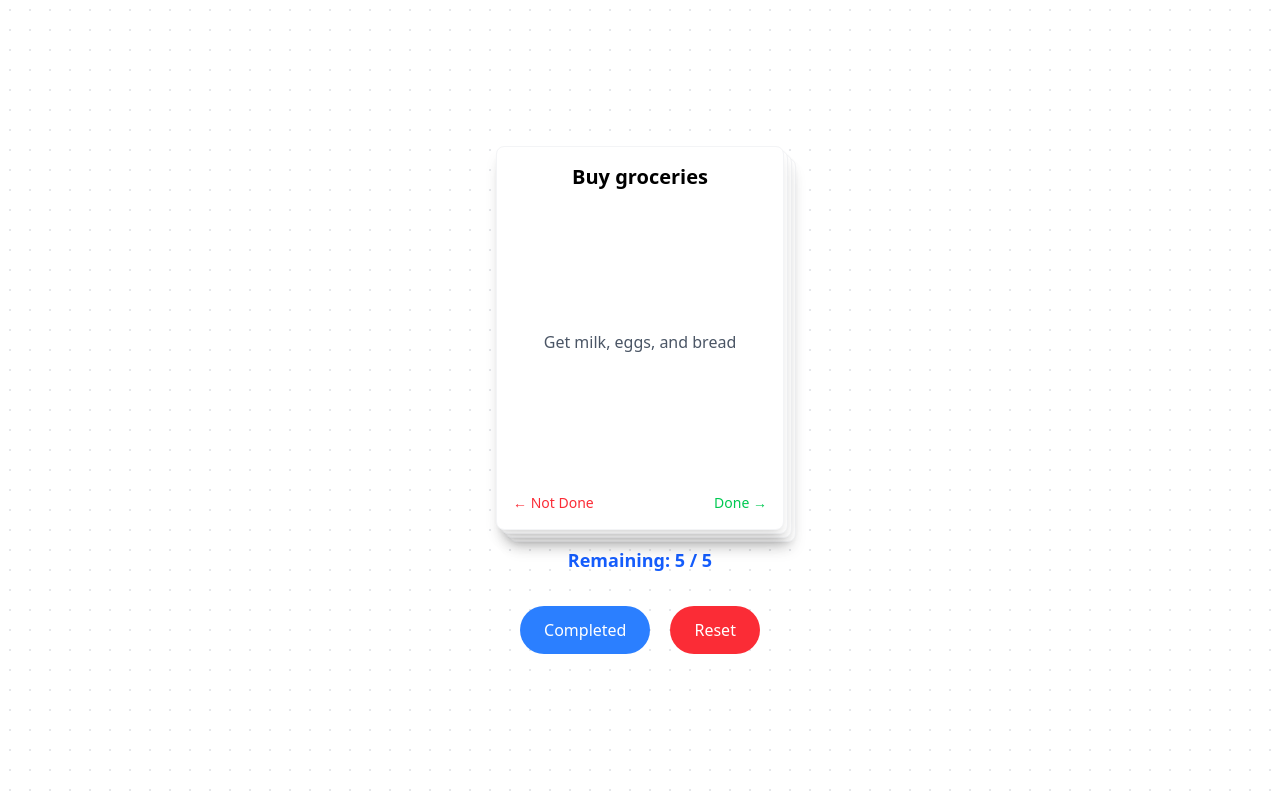
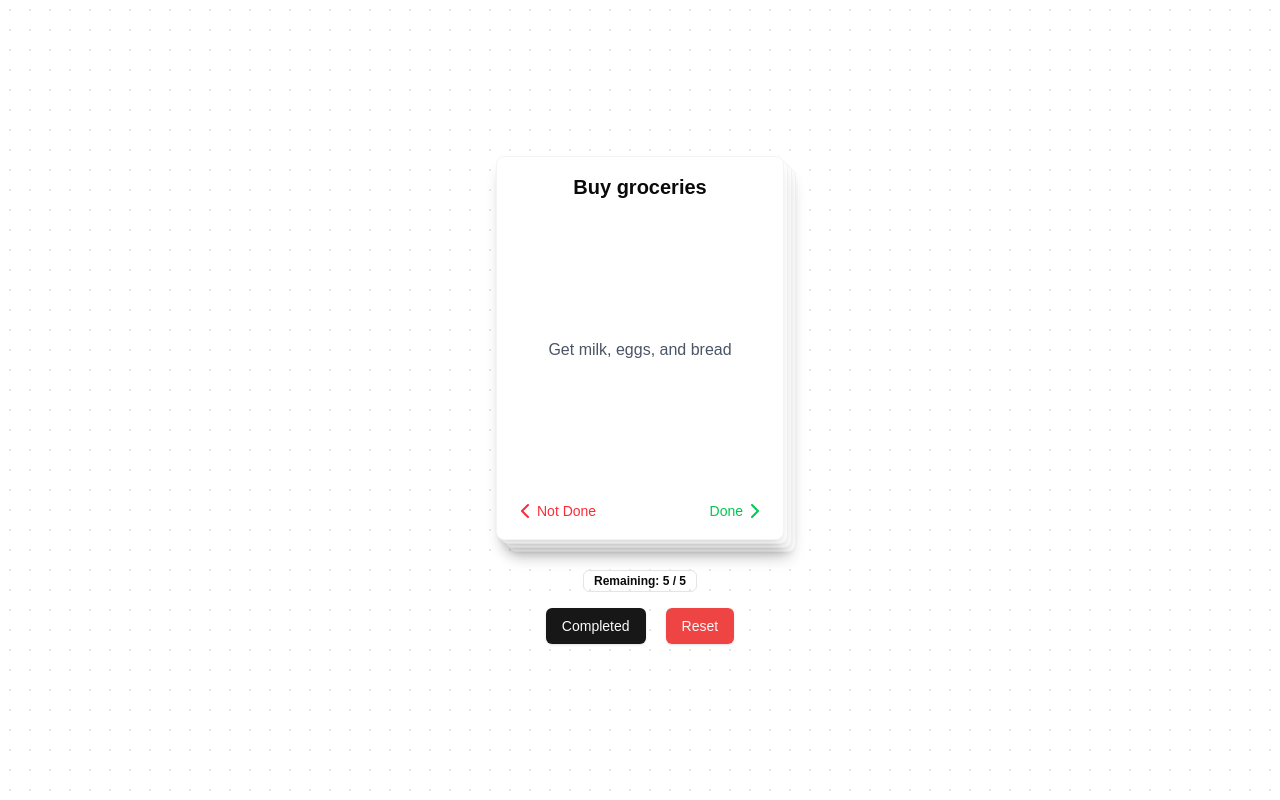
Before and after one commit to benborla/swipe-todo, a React (Vite) app: page / in a window 1280 px wide. Built offline with nearby package versions, Linux system fonts and the light colour scheme.

Commit message:
ui updates, upgraded shadcn to work on tailwind v4

```diff
--- a/package.json
+++ b/package.json
@@ -10,6 +10,7 @@
     "preview": "vite preview"
   },
   "dependencies": {
+    "@radix-ui/react-label": "^2.1.1",
     "@radix-ui/react-slot": "^1.1.1",
     "@react-spring/web": "^9.7.5",
     "@tailwindcss/vite": "^4.0.0",
--- a/src/App.css
+++ b/src/App.css
@@ -1,49 +1,171 @@
-@import "tailwindcss"
+@import 'tailwindcss';
+
+@plugin 'tailwindcss-animate';
+
+@custom-variant dark (&:is(.dark *));
+
+@theme {
+  --color-background: hsl(var(--background));
+  --color-foreground: hsl(var(--foreground));
+
+  --color-card: hsl(var(--card));
+  --color-card-foreground: hsl(var(--card-foreground));
+
+  --color-popover: hsl(var(--popover));
+  --color-popover-foreground: hsl(var(--popover-foreground));
+
+  --color-primary: hsl(var(--primary));
+  --color-primary-foreground: hsl(var(--primary-foreground));
+
+  --color-secondary: hsl(var(--secondary));
+  --color-secondary-foreground: hsl(var(--secondary-foreground));
+
+  --color-muted: hsl(var(--muted));
+  --color-muted-foreground: hsl(var(--muted-foreground));
+
+  --color-accent: hsl(var(--accent));
+  --color-accent-foreground: hsl(var(--accent-foreground));
+
+  --color-destructive: hsl(var(--destructive));
+  --color-destructive-foreground: hsl(var(--destructive-foreground));
+
+  --color-border: hsl(var(--border));
+  --color-input: hsl(var(--input));
+  --color-ring: hsl(var(--ring));
+
+  --color-chart-1: hsl(var(--chart-1));
+  --color-chart-2: hsl(var(--chart-2));
+  --color-chart-3: hsl(var(--chart-3));
+  --color-chart-4: hsl(var(--chart-4));
+  --color-chart-5: hsl(var(--chart-5));
+
+  --color-sidebar: hsl(var(--sidebar-background));
+  --color-sidebar-foreground: hsl(var(--sidebar-foreground));
+  --color-sidebar-primary: hsl(var(--sidebar-primary));
+  --color-sidebar-primary-foreground: hsl(var(--sidebar-primary-foreground));
+  --color-sidebar-accent: hsl(var(--sidebar-accent));
+  --color-sidebar-accent-foreground: hsl(var(--sidebar-accent-foreground));
+  --color-sidebar-border: hsl(var(--sidebar-border));
+  --color-sidebar-ring: hsl(var(--sidebar-ring));
+
+  --radius-lg: var(--radius);
+  --radius-md: calc(var(--radius) - 2px);
+  --radius-sm: calc(var(--radius) - 4px);
+
+  --animate-accordion-down: accordion-down 0.2s ease-out;
+  --animate-accordion-up: accordion-up 0.2s ease-out;
+
+  @keyframes accordion-down {
+    from {
+      height: 0;
+    }
+    to {
+      height: var(--radix-accordion-content-height);
+    }
+  }
+  @keyframes accordion-up {
+    from {
+      height: var(--radix-accordion-content-height);
+    }
+    to {
+      height: 0;
+    }
+  }
+}
+
+/*
+  The default border color has changed to `currentColor` in Tailwind CSS v4,
+  so we've added these compatibility styles to make sure everything still
+  looks the same as it did with Tailwind CSS v3.
+
+  If we ever want to remove these styles, we need to add an explicit border
+  color utility to any element that depends on these defaults.
+*/
+@layer base {
+  *,
+  ::after,
+  ::before,
+  ::backdrop,
+  ::file-selector-button {
+    border-color: var(--color-gray-200, currentColor);
+  }
+}
+
+@layer utilities {
+  body {
+    font-family: Arial, Helvetica, sans-serif;
+  }
+}
 
 @layer base {
   :root {
     --background: 0 0% 100%;
-    --foreground: 222.2 47.4% 11.2%;
-    --muted: 210 40% 96.1%;
-    --muted-foreground: 215.4 16.3% 46.9%;
+    --foreground: 0 0% 3.9%;
+    --card: 0 0% 100%;
+    --card-foreground: 0 0% 3.9%;
     --popover: 0 0% 100%;
-    --popover-foreground: 222.2 47.4% 11.2%;
-    --border: 214.3 31.8% 91.4%;
-    --input: 214.3 31.8% 91.4%;
-    --card: 0 0% 100%;
-    --card-foreground: 222.2 47.4% 11.2%;
-    --primary: 222.2 47.4% 11.2%;
-    --primary-foreground: 210 40% 98%;
-    --secondary: 210 40% 96.1%;
-    --secondary-foreground: 222.2 47.4% 11.2%;
-    --accent: 210 40% 96.1%;
-    --accent-foreground: 222.2 47.4% 11.2%;
-    --destructive: 0 100% 50%;
-    --destructive-foreground: 210 40% 98%;
-    --ring: 215 20.2% 65.1%;
+    --popover-foreground: 0 0% 3.9%;
+    --primary: 0 0% 9%;
+    --primary-foreground: 0 0% 98%;
+    --secondary: 0 0% 96.1%;
+    --secondary-foreground: 0 0% 9%;
+    --muted: 0 0% 96.1%;
+    --muted-foreground: 0 0% 45.1%;
+    --accent: 0 0% 96.1%;
+    --accent-foreground: 0 0% 9%;
+    --destructive: 0 84.2% 60.2%;
+    --destructive-foreground: 0 0% 98%;
+    --border: 0 0% 89.8%;
+    --input: 0 0% 89.8%;
+    --ring: 0 0% 3.9%;
+    --chart-1: 12 76% 61%;
+    --chart-2: 173 58% 39%;
+    --chart-3: 197 37% 24%;
+    --chart-4: 43 74% 66%;
+    --chart-5: 27 87% 67%;
     --radius: 0.5rem;
+    --sidebar-background: 0 0% 98%;
+    --sidebar-foreground: 240 5.3% 26.1%;
+    --sidebar-primary: 240 5.9% 10%;
+    --sidebar-primary-foreground: 0 0% 98%;
+    --sidebar-accent: 240 4.8% 95.9%;
+    --sidebar-accent-foreground: 240 5.9% 10%;
+    --sidebar-border: 220 13% 91%;
+    --sidebar-ring: 217.2 91.2% 59.8%;
   }
-
   .dark {
-    --background: 224 71% 4%;
-    --foreground: 213 31% 91%;
-    --muted: 223 47% 11%;
-    --muted-foreground: 215.4 16.3% 56.9%;
-    --accent: 216 34% 17%;
-    --accent-foreground: 210 40% 98%;
-    --popover: 224 71% 4%;
-    --popover-foreground: 215 20.2% 65.1%;
-    --border: 216 34% 17%;
-    --input: 216 34% 17%;
-    --card: 224 71% 4%;
-    --card-foreground: 213 31% 91%;
-    --primary: 210 40% 98%;
-    --primary-foreground: 222.2 47.4% 1.2%;
-    --secondary: 222.2 47.4% 11.2%;
-    --secondary-foreground: 210 40% 98%;
-    --destructive: 0 63% 31%;
-    --destructive-foreground: 210 40% 98%;
-    --ring: 216 34% 17%;
+    --background: 0 0% 3.9%;
+    --foreground: 0 0% 98%;
+    --card: 0 0% 3.9%;
+    --card-foreground: 0 0% 98%;
+    --popover: 0 0% 3.9%;
+    --popover-foreground: 0 0% 98%;
+    --primary: 0 0% 98%;
+    --primary-foreground: 0 0% 9%;
+    --secondary: 0 0% 14.9%;
+    --secondary-foreground: 0 0% 98%;
+    --muted: 0 0% 14.9%;
+    --muted-foreground: 0 0% 63.9%;
+    --accent: 0 0% 14.9%;
+    --accent-foreground: 0 0% 98%;
+    --destructive: 0 62.8% 30.6%;
+    --destructive-foreground: 0 0% 98%;
+    --border: 0 0% 14.9%;
+    --input: 0 0% 14.9%;
+    --ring: 0 0% 83.1%;
+    --chart-1: 220 70% 50%;
+    --chart-2: 160 60% 45%;
+    --chart-3: 30 80% 55%;
+    --chart-4: 280 65% 60%;
+    --chart-5: 340 75% 55%;
+    --sidebar-background: 240 5.9% 10%;
+    --sidebar-foreground: 240 4.8% 95.9%;
+    --sidebar-primary: 224.3 76.3% 48%;
+    --sidebar-primary-foreground: 0 0% 100%;
+    --sidebar-accent: 240 3.7% 15.9%;
+    --sidebar-accent-foreground: 240 4.8% 95.9%;
+    --sidebar-border: 240 3.7% 15.9%;
+    --sidebar-ring: 217.2 91.2% 59.8%;
   }
 }
 
@@ -52,6 +174,6 @@
     @apply border-border;
   }
   body {
-    @apply font-sans antialiased bg-background text-foreground;
+    @apply bg-background text-foreground;
   }
 }
--- a/src/App.tsx
+++ b/src/App.tsx
@@ -1,3 +1,4 @@
+import './App.css'
 import type React from 'react'
 import { SwipeTodo } from '@/components/SwipeTodo'
 
--- a/src/components/SwipeTodo/index.tsx
+++ b/src/components/SwipeTodo/index.tsx
@@ -3,6 +3,9 @@ import { animated, useTransition } from 'react-spring'
 import { TodoCard } from '@/components/TodoCard'
 import { dummyTodos } from '@/data/dummy'
 import { Button } from '@/components/ui/button'
+import { Badge } from '@/components/ui/badge'
+import { Alert, AlertDescription, AlertTitle } from '@/components/ui/alert'
+import { TriangleAlertIcon } from 'lucide-react'
 
 export const SwipeTodo = () => {
   const [todos, setTodos] = useState<Todo[]>(dummyTodos)
@@ -49,6 +52,7 @@ export const SwipeTodo = () => {
     <div className="min-h-screen p-10 flex flex-col items-center justify-center">
       {!showCompleted && (
         <>
+          <div className="flex flex-col items-center justify-center gap-y-5">
             <div className="relative w-72 h-96">
               {transitions((style) => (
                 <animated.div style={style} className="absolute w-full h-full">
@@ -63,28 +67,30 @@ export const SwipeTodo = () => {
                 </div>
               )}
             </div>
-          <div className="mt-4 text-lg font-semibold text-blue-600">
+            <div className="mt-2">
+              <Badge variant="outline">
             Remaining: {activeTodos.length} / {todos.length}
+              </Badge>
+            </div>
           </div>
         </>
       )}
-      <div className="flex items-center justify-center gap-x-5">
-        <button
-          className="cursor-pointer mt-8 px-6 py-3 bg-blue-500 text-white rounded-full hover:bg-blue-600 transition-colors duration-300 focus:outline-none focus:ring-2 focus:ring-blue-300"
+      <div className="mt-4 flex items-center justify-center gap-x-5">
+        <Button
           onClick={() => setShowCompleted(!showCompleted)}
         >
           {showCompleted ? 'Back to Todos' : 'Completed'}
-        </button>
-        <button
-          className="cursor-pointer mt-8 px-6 py-3 bg-red-500 text-white rounded-full hover:bg-red-600 transition-colors duration-300 focus:outline-none focus:ring-2 focus:ring-blue-300"
+        </Button>
+        {!showCompleted && <Button
+          variant="destructive"
           onClick={() => handleReset()}
         >
           Reset
-        </button>
+        </Button>}
       </div>
       {showCompleted && (
         <div className="mt-8 w-64">
-          <h2 className="text-2xl font-bold mb-4 text-blue-600">Completed Tasks</h2>
+          {completedTodos.length > 0 && (
             <ul className="bg-white rounded-lg shadow-md p-4">
               {completedTodos.map((todo) => (
                 <li key={todo.id} className="line-through mb-2 text-gray-600">
@@ -92,7 +98,17 @@ export const SwipeTodo = () => {
                 </li>
               ))}
             </ul>
-          {completedTodos.length === 0 && <p className="text-center text-gray-500">No completed tasks yet.</p>}
+          )}
+          {completedTodos.length === 0 &&
+            <Alert>
+              <div className="flex items-center justify-around">
+                <TriangleAlertIcon className="h-4 w-4" />
+                <AlertDescription>
+                  No completed tasks yet.
+                </AlertDescription>
+              </div>
+            </Alert>
+          }
         </div>
       )}
     </div>
--- a/src/components/TodoCard/index.tsx
+++ b/src/components/TodoCard/index.tsx
@@ -1,5 +1,6 @@
 import { animated, useSpring } from 'react-spring'
 import { useDrag } from '@use-gesture/react'
+import { ChevronLeft, ChevronRight, ChevronLeftCircle } from 'lucide-react'
 
 interface TodoCardProps {
   todo: Todo
@@ -69,8 +70,12 @@ export const TodoCard: React.FC<TodoCardProps> = ({ todo, onSwipe, zIndex, index
       <h3 className="text-xl font-bold">{todo.task}</h3>
       <p className="text-gray-600">{todo.description}</p>
       <div className="w-full flex items-center justify-between text-sm">
-        <span className="text-red-500">← Not Done</span>
-        <span className="text-green-500">Done →</span>
+        <span className="text-red-500 flex items-center justify-center">
+          <ChevronLeft /><p>Not Done</p>
+        </span>
+        <span className="text-green-500 flex items-center justify-center">
+          <p>Done</p><ChevronRight />
+        </span>
       </div>
     </animated.div>
   )
--- /dev/null
+++ b/src/components/ui/alert.tsx
@@ -0,0 +1,59 @@
+import * as React from "react"
+import { cva, type VariantProps } from "class-variance-authority"
+
+import { cn } from "@/lib/utils"
+
+const alertVariants = cva(
+  "relative w-full rounded-lg border px-4 py-3 text-sm [&>svg+div]:translate-y-[-3px] [&>svg]:absolute [&>svg]:left-4 [&>svg]:top-4 [&>svg]:text-foreground [&>svg~*]:pl-7",
+  {
+    variants: {
+      variant: {
+        default: "bg-background text-foreground",
+        destructive:
+          "border-destructive/50 text-destructive dark:border-destructive [&>svg]:text-destructive",
+      },
+    },
+    defaultVariants: {
+      variant: "default",
+    },
+  }
+)
+
+const Alert = React.forwardRef<
+  HTMLDivElement,
+  React.HTMLAttributes<HTMLDivElement> & VariantProps<typeof alertVariants>
+>(({ className, variant, ...props }, ref) => (
+  <div
+    ref={ref}
+    role="alert"
+    className={cn(alertVariants({ variant }), className)}
+    {...props}
+  />
+))
+Alert.displayName = "Alert"
+
+const AlertTitle = React.forwardRef<
+  HTMLParagraphElement,
+  React.HTMLAttributes<HTMLHeadingElement>
+>(({ className, ...props }, ref) => (
+  <h5
+    ref={ref}
+    className={cn("mb-1 font-medium leading-none tracking-tight", className)}
+    {...props}
+  />
+))
+AlertTitle.displayName = "AlertTitle"
+
+const AlertDescription = React.forwardRef<
+  HTMLParagraphElement,
+  React.HTMLAttributes<HTMLParagraphElement>
+>(({ className, ...props }, ref) => (
+  <div
+    ref={ref}
+    className={cn("text-sm [&_p]:leading-relaxed", className)}
+    {...props}
+  />
+))
+AlertDescription.displayName = "AlertDescription"
+
+export { Alert, AlertTitle, AlertDescription }
--- /dev/null
+++ b/src/components/ui/badge.tsx
@@ -0,0 +1,36 @@
+import * as React from "react"
+import { cva, type VariantProps } from "class-variance-authority"
+
+import { cn } from "@/lib/utils"
+
+const badgeVariants = cva(
+  "inline-flex items-center rounded-md border px-2.5 py-0.5 text-xs font-semibold transition-colors focus:outline-none focus:ring-2 focus:ring-ring focus:ring-offset-2",
+  {
+    variants: {
+      variant: {
+        default:
+          "border-transparent bg-primary text-primary-foreground shadow hover:bg-primary/80",
+        secondary:
+          "border-transparent bg-secondary text-secondary-foreground hover:bg-secondary/80",
+        destructive:
+          "border-transparent bg-destructive text-destructive-foreground shadow hover:bg-destructive/80",
+        outline: "text-foreground",
+      },
+    },
+    defaultVariants: {
+      variant: "default",
+    },
+  }
+)
+
+export interface BadgeProps
+  extends React.HTMLAttributes<HTMLDivElement>,
+    VariantProps<typeof badgeVariants> {}
+
+function Badge({ className, variant, ...props }: BadgeProps) {
+  return (
+    <div className={cn(badgeVariants({ variant }), className)} {...props} />
+  )
+}
+
+export { Badge, badgeVariants }
--- /dev/null
+++ b/src/components/ui/button.tsx
@@ -0,0 +1,57 @@
+import * as React from 'react'
+import { Slot } from '@radix-ui/react-slot'
+import { cva, type VariantProps } from 'class-variance-authority'
+
+import { cn } from '@/lib/utils'
+
+const buttonVariants = cva(
+  'cursor-pointer inline-flex items-center justify-center gap-2 whitespace-nowrap rounded-md text-sm font-medium transition-colors focus-visible:outline-none focus-visible:ring-1 focus-visible:ring-ring disabled:pointer-events-none disabled:opacity-50 [&_svg]:pointer-events-none [&_svg]:size-4 [&_svg]:shrink-0',
+  {
+    variants: {
+      variant: {
+        default:
+          'bg-primary text-primary-foreground shadow hover:bg-primary/90',
+        destructive:
+          'bg-destructive text-destructive-foreground shadow-sm hover:bg-destructive/90',
+        outline:
+          'border border-input bg-background shadow-sm hover:bg-accent hover:text-accent-foreground',
+        secondary:
+          'bg-secondary text-secondary-foreground shadow-sm hover:bg-secondary/80',
+        ghost: 'hover:bg-accent hover:text-accent-foreground',
+        link: 'text-primary underline-offset-4 hover:underline',
+      },
+      size: {
+        default: 'h-9 px-4 py-2',
+        sm: 'h-8 rounded-md px-3 text-xs',
+        lg: 'h-10 rounded-md px-8',
+        icon: 'h-9 w-9',
+      },
+    },
+    defaultVariants: {
+      variant: 'default',
+      size: 'default',
+    },
+  },
+)
+
+export interface ButtonProps
+  extends React.ButtonHTMLAttributes<HTMLButtonElement>,
+    VariantProps<typeof buttonVariants> {
+  asChild?: boolean
+}
+
+const Button = React.forwardRef<HTMLButtonElement, ButtonProps>(
+  ({ className, variant, size, asChild = false, ...props }, ref) => {
+    const Comp = asChild ? Slot : 'button'
+    return (
+      <Comp
+        className={cn(buttonVariants({ variant, size, className }))}
+        ref={ref}
+        {...props}
+      />
+    )
+  },
+)
+Button.displayName = 'Button'
+
+export { Button, buttonVariants }
--- a/tsconfig.app.json
+++ b/tsconfig.app.json
@@ -26,13 +26,9 @@
     "types": [
       "vite/client",
     ],
-    "baseUrl": ".",
     "paths": {
       "@/*": [
-        "src/*"
-      ],
-      "@/components/ui/*": [
-        "src/components/ui/*"
+        "./src/*"
       ],
     },
   },
```
Also changed, not shown: src/components/ui/label.tsx (added, +24 -0 lines), 1 other file (tests, documents, lock files or other folders). Lines whose indentation alone changed are shown as unchanged.
